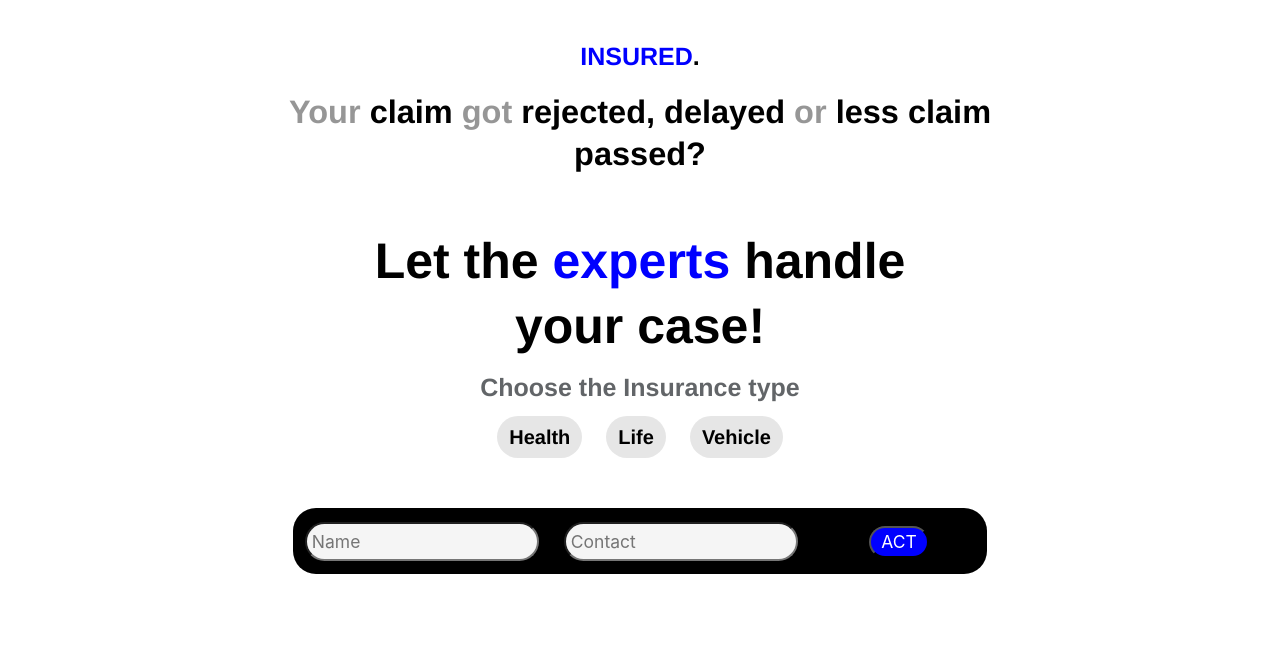
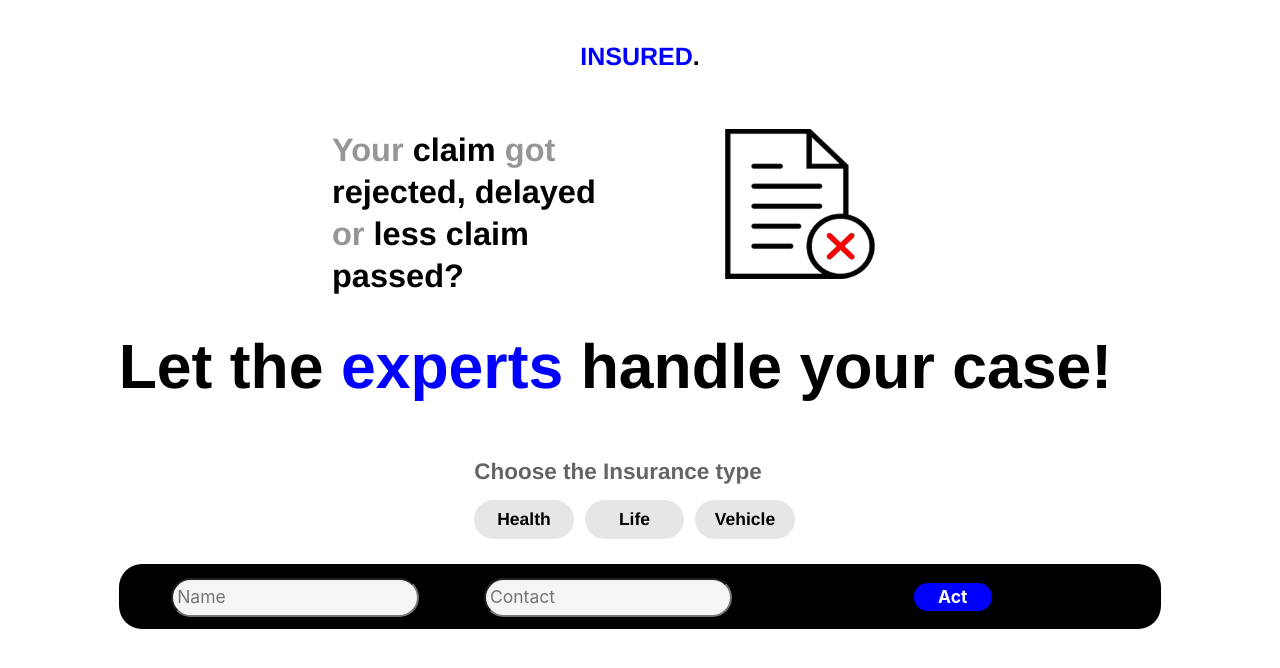
Before and after one commit to Eren00Yeager/initial-survey, a Next.js app: page /insurance-claim-issues in a window 1280 px wide. Shown: the top 668 px of the page. Built offline with nearby package versions, Linux system fonts and the light colour scheme.

Commit message:
Ajinkya changes

```diff
--- a/components/InsuranceClaims.js
+++ b/components/InsuranceClaims.js
@@ -7,47 +7,44 @@ import {
   ButtonGroup,
   Form,
 } from "react-bootstrap";
-import { useState,useRef } from "react";
+import { useState, useRef } from "react";
+import Image from "next/image";
 import FormComponent from "./FormComponent";
+import fail from "../pic/rejecc.png";
 
 const Insurance = () => {
+  const [type, setType] = useState("");
+  const [name, setName] = useState("");
+  const [contact, setContact] = useState("");
 
-  const [type,setType]=useState('')
-  const [name,setName]=useState('')
-  const [contact,setContact]=useState('')
+  const submitHandler = async (e) => {
+    e.preventDefault();
+    console.log([type, name, contact]);
 
-
-  const submitHandler=async(e)=>{
-    e.preventDefault();
-    console.log([type,name,contact])
-
-    try{
+    try {
       const response = await fetch("/api/insurancesheet", {
         method: "POST",
-          body: JSON.stringify({type,name,contact}),
+        body: JSON.stringify({ type, name, contact }),
         headers: {
-            'Content-Type': 'application/json',
+          "Content-Type": "application/json",
         },
-        })
-      console.log(await response.json())
-      window.location.href='/insurance-resolve-status'
+      });
+      console.log(await response.json());
+      window.location.href = "/insurance-resolve-status";
+    } catch (e) {
+      console.log(e);
+      alert("There was an error in submitting\nPlease try again");
+      setEop("");
+    }
+  };
 
-    }catch(e){
-      console.log(e)
-      alert("There was an error in submitting\nPlease try again")
-      setEop('');
-    }
-  }
+  const buttonClick = (e) => {
+    e.preventDefault();
+    console.log(e.target.value);
+    setType(e.target.value);
+  };
 
-  const buttonClick=(e)=>{
-    e.preventDefault();
-    console.log(e.target.value)
-    setType(e.target.value)
-  }
-
-  function onChangeValue(){
-
-  }
+  function onChangeValue() {}
 
   return (
     <Container fluid className={InsuranceStyles.Container}>
@@ -57,10 +54,10 @@ const Insurance = () => {
           INSURED<span style={{ color: "black" }}>.</span>
         </p>
       </Row>
-
+      <br />
       <Row>
         <Col></Col>
-        <Col lg="8" xs="10">
+        <Col lg="3" xs="7">
           <p className={InsuranceStyles.font2}>
             <span style={{ color: "rgba(0, 0, 0, 0.41)" }}>Your </span>
             claim <span style={{ color: "rgba(0, 0, 0, 0.41)" }}>got </span>
@@ -69,29 +66,89 @@ const Insurance = () => {
             less claim passed?{" "}
           </p>
         </Col>
+        <Col xs="4" lg="3" style={{ textAlign: "center" }}>
+          <Image src={fail} width={150} height={150} />
+        </Col>
         <Col></Col>
       </Row>
-     <br/>
+
       <Row>
-        <Col></Col>
-        <Col lg="6" xs="10">
+        <Col lg="1" xs="1"></Col>
+        <Col lg="10" xs="10">
+          <div style={{ paddingTop: "0.5em" }}>
             <p className={InsuranceStyles.font3}>
               Let the
               <span style={{ color: "blue" }}> experts </span>
               handle your case!
             </p>
+          </div>
         </Col>
 
         <Col></Col>
       </Row>
 
-
+      <br />
       <Row>
+        <Col lg="1" xs="1"></Col>
+        <Col lg="10" xs="10">
           <Form className={InsuranceStyles.formouter} onSubmit={submitHandler}>
+            <Row>
+              <Col></Col>
+              <Col xs="10" lg="4">
                 <p className={InsuranceStyles.radiocontent}>
                   Choose the Insurance type
                 </p>
                 <Row>
+                  <div class="btn-group" role="group">
+                    <Col>
+                      {" "}
+                      <input
+                        type="radio"
+                        class="btn-check"
+                        name="btnradio"
+                        id="btnradio1"
+                        autocomplete="off"
+                      />
+                      <label
+                        class={`btn btn-primary ${InsuranceStyles.button}`}
+                        for="btnradio1"
+                      >
+                        Health
+                      </label>
+                    </Col>
+                    <Col>
+                      <input
+                        type="radio"
+                        class="btn-check"
+                        name="btnradio"
+                        id="btnradio2"
+                        autocomplete="off"
+                      />
+                      <label
+                        class={`btn btn-primary ${InsuranceStyles.button}`}
+                        for="btnradio2"
+                      >
+                        Life
+                      </label>
+                    </Col>
+                    <Col>
+                      <input
+                        type="radio"
+                        class="btn-check"
+                        name="btnradio"
+                        id="btnradio3"
+                        autocomplete="off"
+                      />
+                      <label
+                        class={`btn  btn-primary  ${InsuranceStyles.button}`}
+                        for="btnradio3"
+                      >
+                        Vehicle
+                      </label>
+                    </Col>
+                  </div>
+                </Row>
+                {/*
             <Col>
               <Button className={InsuranceStyles.button} name="Health" value="Health" onClick={buttonClick}>Health</Button>
             </Col>
@@ -100,10 +157,13 @@ const Insurance = () => {
             </Col>
             <Col>
               <Button className={InsuranceStyles.button} name="Vehicle" value="Vehicle" onClick={buttonClick}>Vehicle</Button>
+            </Col> */}
               </Col>
+              <Col></Col>
             </Row>
+
             <div className={InsuranceStyles.forForm}>
-            <div className = {InsuranceStyles.forInp}>
+              <div className={InsuranceStyles.forInp}>
                 {" "}
                 <input
                   className={InsuranceStyles.input}
@@ -113,11 +173,11 @@ const Insurance = () => {
                   placeholder="Name"
                   required
                   value={name}
-                onChange={(e)=>setName(e.target.value)}
+                  onChange={(e) => setName(e.target.value)}
                 />
               </div>
 
-            <div className = {InsuranceStyles.forInp}>
+              <div className={InsuranceStyles.forInp}>
                 <input
                   className={InsuranceStyles.input}
                   id="contact"
@@ -127,20 +187,21 @@ const Insurance = () => {
                   pattern="[0-9]{10}"
                   required
                   value={contact}
-                onChange={(e)=>setContact(e.target.value)}
+                  onChange={(e) => setContact(e.target.value)}
                 />
               </div>
-            <div className = {InsuranceStyles.forSub}>
+              <div className={InsuranceStyles.forSub}>
                 <button type="submit" className={InsuranceStyles.submit}>
-                ACT
+                  Act
                 </button>
               </div>
             </div>
-
           </Form>
+        </Col>
+        <Col></Col>
       </Row>
 
-      <br/>
+      <br />
     </Container>
   );
 };
--- a/styles/InsuranceClaims.module.scss
+++ b/styles/InsuranceClaims.module.scss
@@ -5,7 +5,7 @@
   }
 
   .font2 {
-    text-align: center;
+    text-align: left;
   }
 
 
@@ -13,17 +13,17 @@
     font-family: "helvetica";
     font-style: normal;
     font-weight: 700;
-    font-size: 2em;
+    font-size: 2.5em;
     line-height: 1.3em;
 
-    text-align: center;
+    text-align: left;
 
     color: #000000;
   }
 
 
   .forForm {
-      margin-top: 2em;
+      margin-top: 1em;
     border-radius: 23px;
     background-color: #000000;
     display: flex;
@@ -32,6 +32,9 @@
 
   .forInp {
     padding: 0.5em;
+    width: 30%;
+    text-align: center;
+    padding-left: 5%;
   }
 
   .input {
@@ -42,19 +45,20 @@
     padding: 0.25em;
   }
 
-
-
   .forSub {
     padding: 0.5em ;
-    width: 30%;
+    width: 40%;
     text-align: center;
 }
 
   .submit {
     background: #f5f5f5;
     border-radius: 23px;
-    width: 40%;
+    width: 20%;
+    border: none;
+
     font-size: 70%;
+    font-weight: 700;
     color: white;
     background-color: blue;
   }
@@ -62,7 +66,7 @@
 
 @media screen and (max-width: 480px) {
   .Container {
-    font-size: 20px;
+    font-size: 18px;
   }
 
 .font3 {
@@ -79,7 +83,7 @@
 
 
   .forForm {
-      margin-top: 2em;
+    margin-top: 1.5em;
     border-radius: 23px;
     background-color: #000000;
     display: flex;
@@ -99,17 +103,21 @@
 
   .input {
     background: #f5f5f5;
-    border-radius: 23px;
+    border-radius: 33px;
     width: 100%;
-    padding: 0.5em;
+    font-size: 0.7em;
+    padding: 0.7em;
   }
 
   .submit {
-    border-radius: 23px;
+    border-radius: 33px;
     padding: 0.3em;
     border: none;
     background-color: blue;
     color: white;
+    font-weight: 600;
+    word-wrap: break-word;
+    width:30%
   }
 }
 
@@ -152,8 +160,8 @@
 .formouter {
   display: flex;
   flex-direction: column;
-  justify-content: center;
-  align-items: center;
+  // justify-content: center;
+  // align-items: center;
 }
 
 .formcomp {
@@ -166,7 +174,7 @@
   font-family: "helvetica";
   font-style: normal;
   font-weight: 600;
-  font-size: 1em;
+  font-size: 0.9em;
   line-height: 1em;
 
 
@@ -182,13 +190,16 @@
 .button {
   background: #e6e6e6;
   border: none;
-  border-radius: 23px;
+  border-radius: 33px;
   color: black;
+  width: 90%;
+  word-wrap: break-word;
 
   font-family: "helvetica";
   font-style: normal;
   font-weight: 600;
-  font-size: 0.8em;
+  font-size: 0.7em;
+  justify-content: center;
 
   color: #000000;
 }
@@ -196,7 +207,7 @@
 .button:hover,
 .button:active,
 .button:focus {
-  background-color: blue;
+  background-color: blue;;
 }
 
 .basicPadd{
```
Also changed, not shown: pic/rejecc.png (added). Lines whose indentation alone changed are shown as unchanged.
